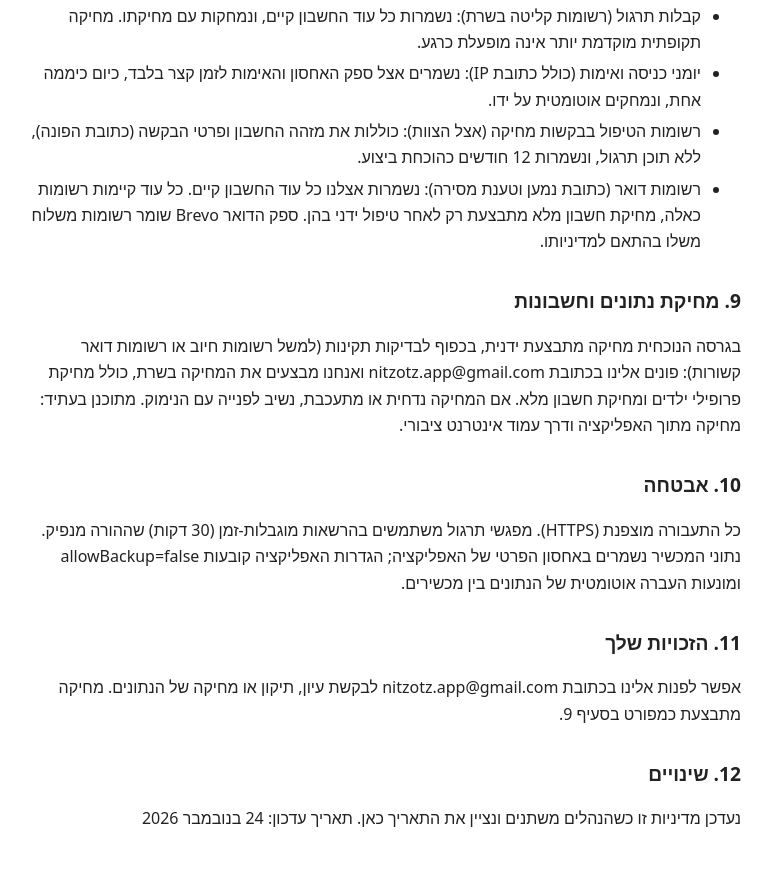
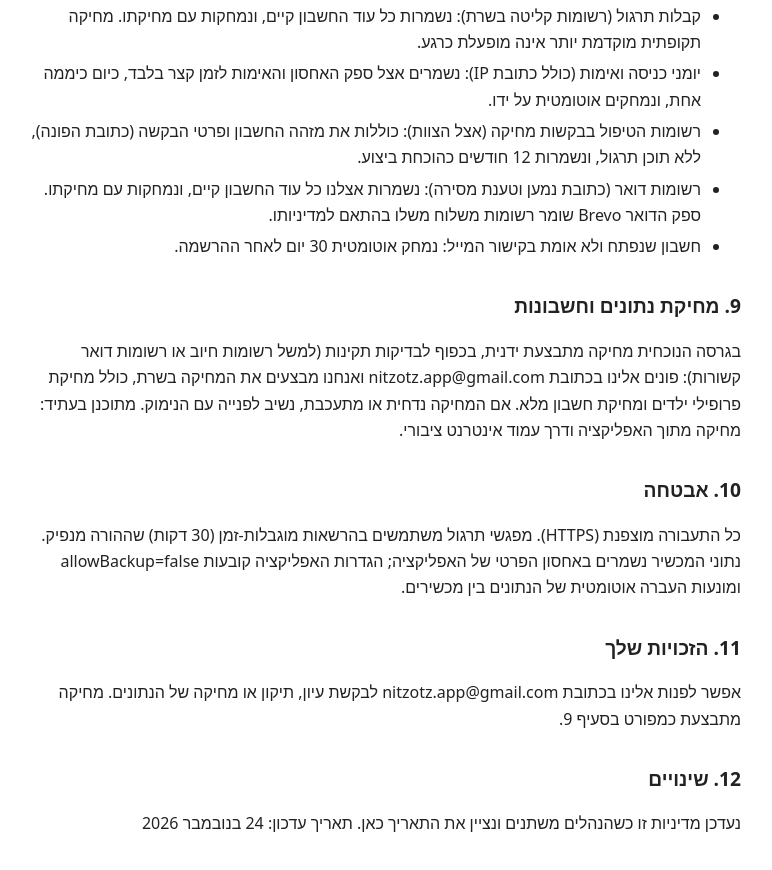
Before and after one commit to nitzotz-app/nitzotz-app.github.io, a plain HTML site: page index.html in a window 1280 px wide. Shown: the part 1742-2612 px from the top of the page, without its empty margins (259-1031 px from the left). Drawn offline with Linux system fonts and the light colour scheme.

Commit message:
privacy: section 8 mail-records deletion + 30-day unconfirmed retention (v5)

```diff
--- a/index.html
+++ b/index.html
@@ -35,7 +35,8 @@ li{margin:.3em 0} p{margin:.6em 0}
 <li>קבלות תרגול (רשומות קליטה בשרת): נשמרות כל עוד החשבון קיים, ונמחקות עם מחיקתו. מחיקה תקופתית מוקדמת יותר אינה מופעלת כרגע.</li>
 <li>יומני כניסה ואימות (כולל כתובת IP): נשמרים אצל ספק האחסון והאימות לזמן קצר בלבד, כיום כיממה אחת, ונמחקים אוטומטית על ידו.</li>
 <li>רשומות הטיפול בבקשות מחיקה (אצל הצוות): כוללות את מזהה החשבון ופרטי הבקשה (כתובת הפונה), ללא תוכן תרגול, ונשמרות 12 חודשים כהוכחת ביצוע.</li>
-<li>רשומות דואר (כתובת נמען וטענת מסירה): נשמרות אצלנו כל עוד החשבון קיים. כל עוד קיימות רשומות כאלה, מחיקת חשבון מלא מתבצעת רק לאחר טיפול ידני בהן. ספק הדואר Brevo שומר רשומות משלוח משלו בהתאם למדיניותו.</li>
+<li>רשומות דואר (כתובת נמען וטענת מסירה): נשמרות אצלנו כל עוד החשבון קיים, ונמחקות עם מחיקתו. ספק הדואר Brevo שומר רשומות משלוח משלו בהתאם למדיניותו.</li>
+<li>חשבון שנפתח ולא אומת בקישור המייל: נמחק אוטומטית 30 יום לאחר ההרשמה.</li>
 </ul>
 <h2>9. מחיקת נתונים וחשבונות</h2>
 <p>בגרסה הנוכחית מחיקה מתבצעת ידנית, בכפוף לבדיקות תקינות (למשל רשומות חיוב או רשומות דואר קשורות): פונים אלינו בכתובת nitzotz.app@gmail.com ואנחנו מבצעים את המחיקה בשרת, כולל מחיקת פרופילי ילדים ומחיקת חשבון מלא. אם המחיקה נדחית או מתעכבת, נשיב לפנייה עם הנימוק. מתוכנן בעתיד: מחיקה מתוך האפליקציה ודרך עמוד אינטרנט ציבורי.</p>
```
